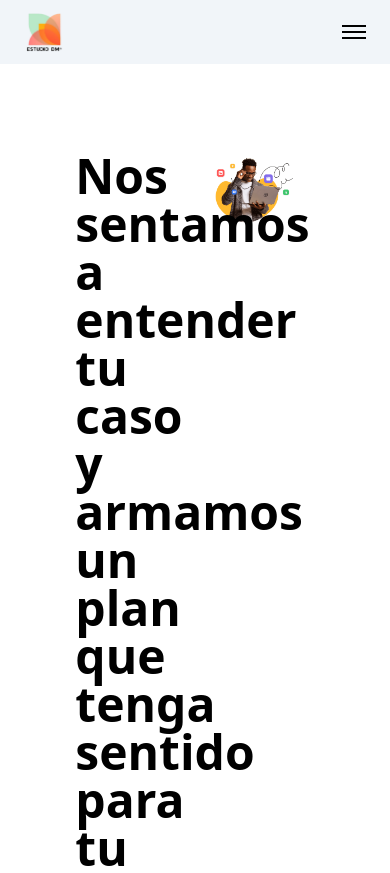
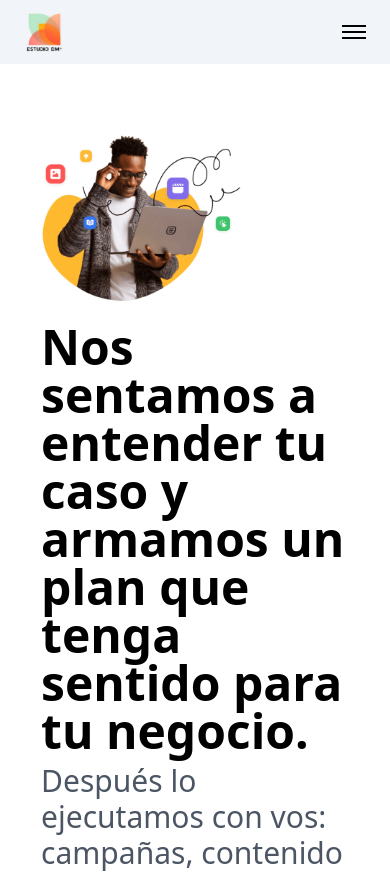
Before and after one commit to sauljlm/Estudio-DM, a React (Vite) app: page / in a window 390 px wide. Shown: the top 873 px of the page. Built offline with nearby package versions, Linux system fonts and the light colour scheme.

Commit message:
I updated the herto to be responsive

```diff
--- a/src/pages/Home.jsx
+++ b/src/pages/Home.jsx
@@ -85,20 +85,20 @@ export default function Home() {
 
         <section className="p-6 w-full flex flex-col items-center flex">
             {/* INTRO */}
-            <div ref={introRef} className="w-[70%] mt-32 flex">
-                <div className="w-1/2">
+            <div ref={introRef} className="w-[90%] md:w-[70%] mt-24 md:mt-32 flex flex-col-reverse md:flex-row ">
+                <div className="w-full md:w-1/2">
                   <h1 className="text-5xl font-bold">
                       Nos sentamos a entender tu caso y armamos un plan que tenga sentido para tu negocio.
                   </h1>
                   <h2 className="mt-2 text-3xl text-gray-600">Después lo ejecutamos con vos: campañas, contenido y seguimiento, con métricas claras.</h2>
                 </div>
-                <div className="w-1/2 flex justify-center">
+                <div className="w-full md:w-1/2 flex md:justify-center">
                   <img className="w-2/3 h-fit" src="/img/hero.png" alt=""/>
                 </div>
             </div>
 
             {/* CARDS */}
-            <div className="w-[70%] mt-16 grid grid-cols-1 md:grid-cols-2 gap-6">
+            <div className="w-[90%] md:w-[70%] mt-16 grid grid-cols-1 md:grid-cols-2 gap-6">
             {[1, 2, 3, 4].map((_, i) => (
                 <div
                 key={i}
```
